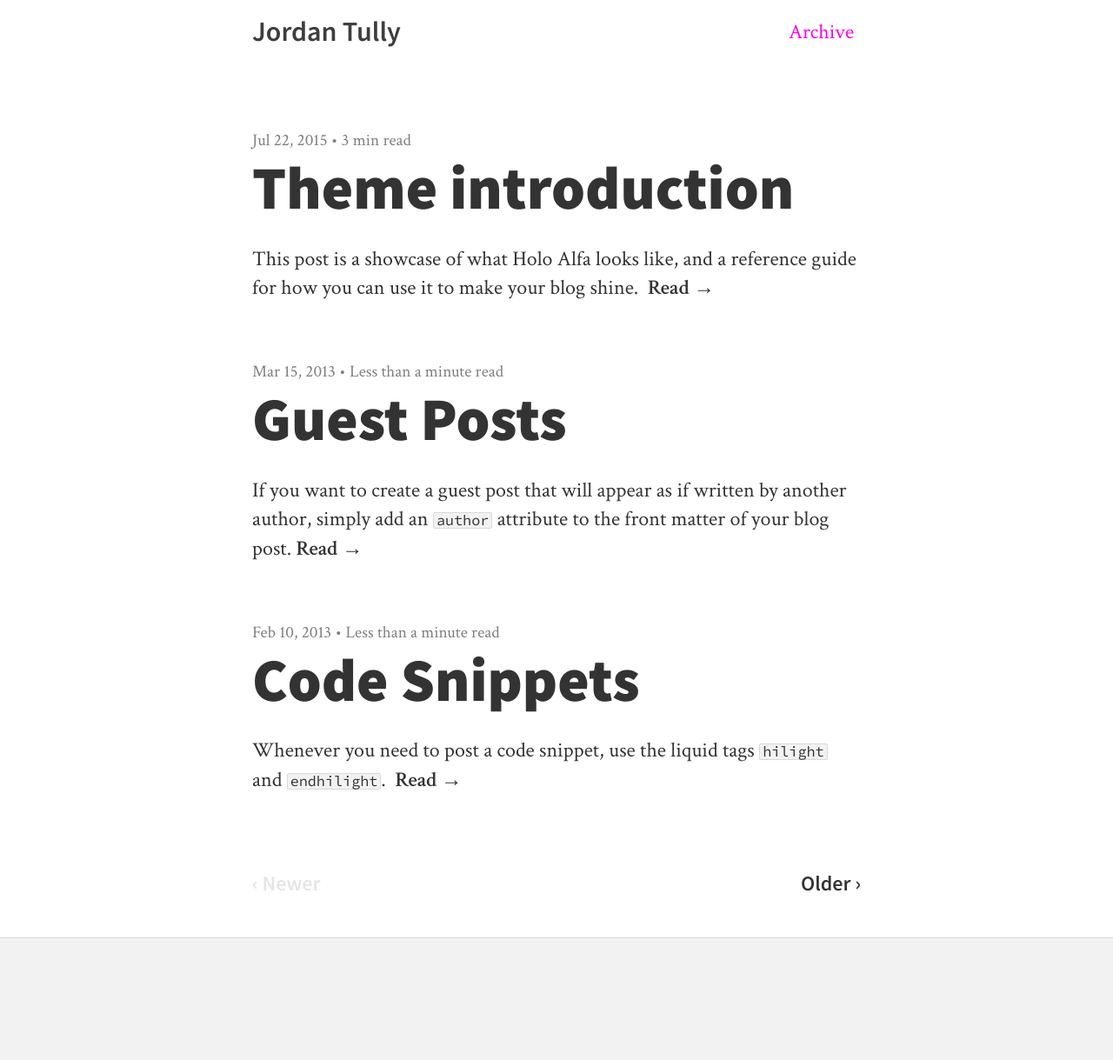
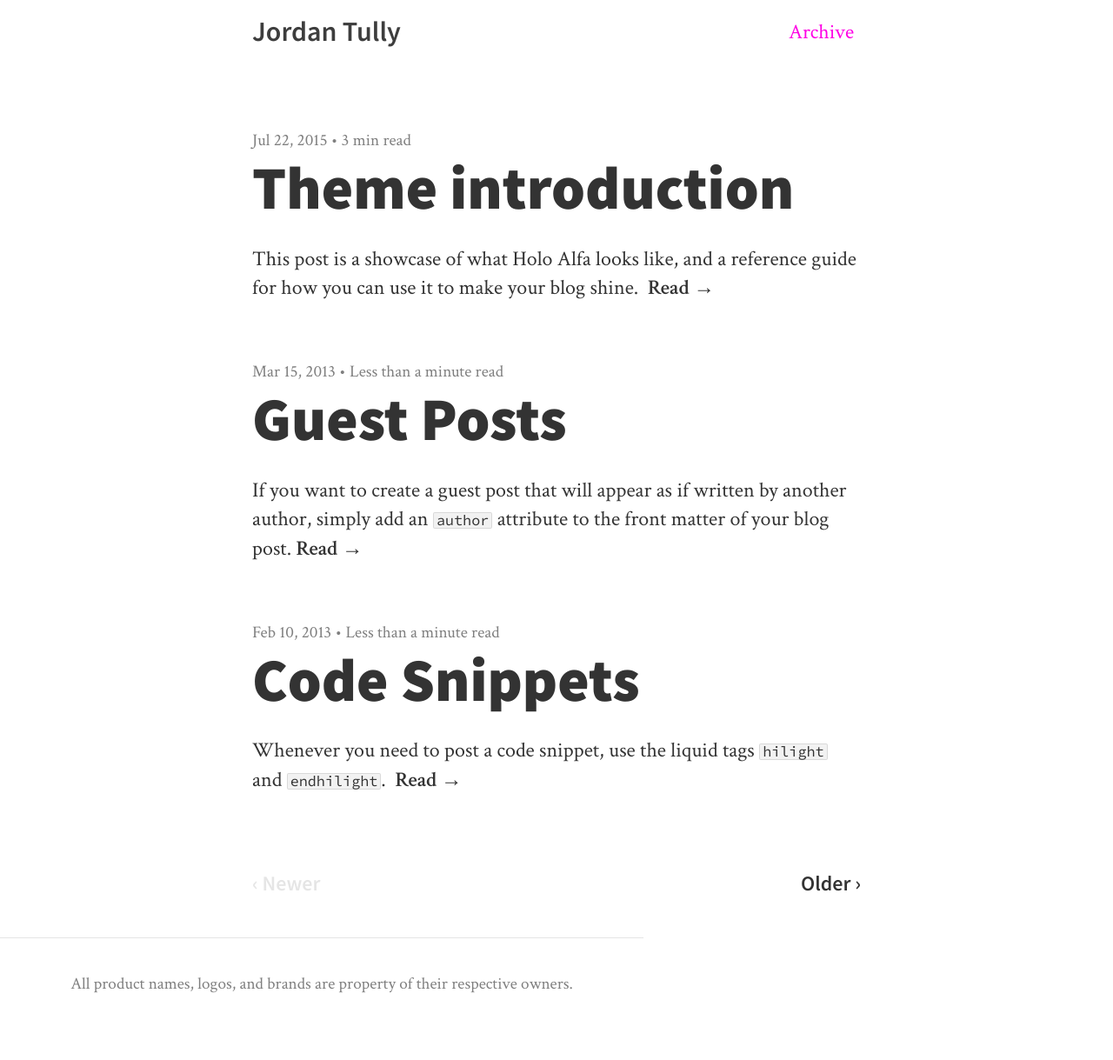
Before and after one commit to Dolichomps/dolichomps.github.io, a Jekyll site: the page built from index.html, in a window 1280 px wide. Shown: the whole page at 87% size. Built offline with Jekyll 4.4.1, drawn with Linux system fonts in a browser that asks for light colours; nearby versions of some CDN libraries; the list of posts is cut into pages by our own code.

Commit message:
changed the footer

```diff
--- a/_config.yml
+++ b/_config.yml
@@ -39,7 +39,7 @@
 # If you want social links to open in a new tab, set this as true
 social-icons-open-newtab: true
 
-footer-text:
+footer-text: All product names, logos, and brands are property of their respective owners.
 
 # Preferably 64px in height. Leave empty = disable.
 logo-image: # /img/logo.png
--- a/css/style.css
+++ b/css/style.css
@@ -336,9 +336,9 @@ footer {
   font-size: 0.8em;
   color: rgba({{ site.text-color }},0.5);
   text-align: center;
-  background-color: rgba({{ site.text-color }}, 0.05);
   border-top: 1px solid rgba({{ site.text-color }}, 0.1);
   height: 140px;
+  max-width: 740px;
 }
 footer a {
   background-image: none;
```
